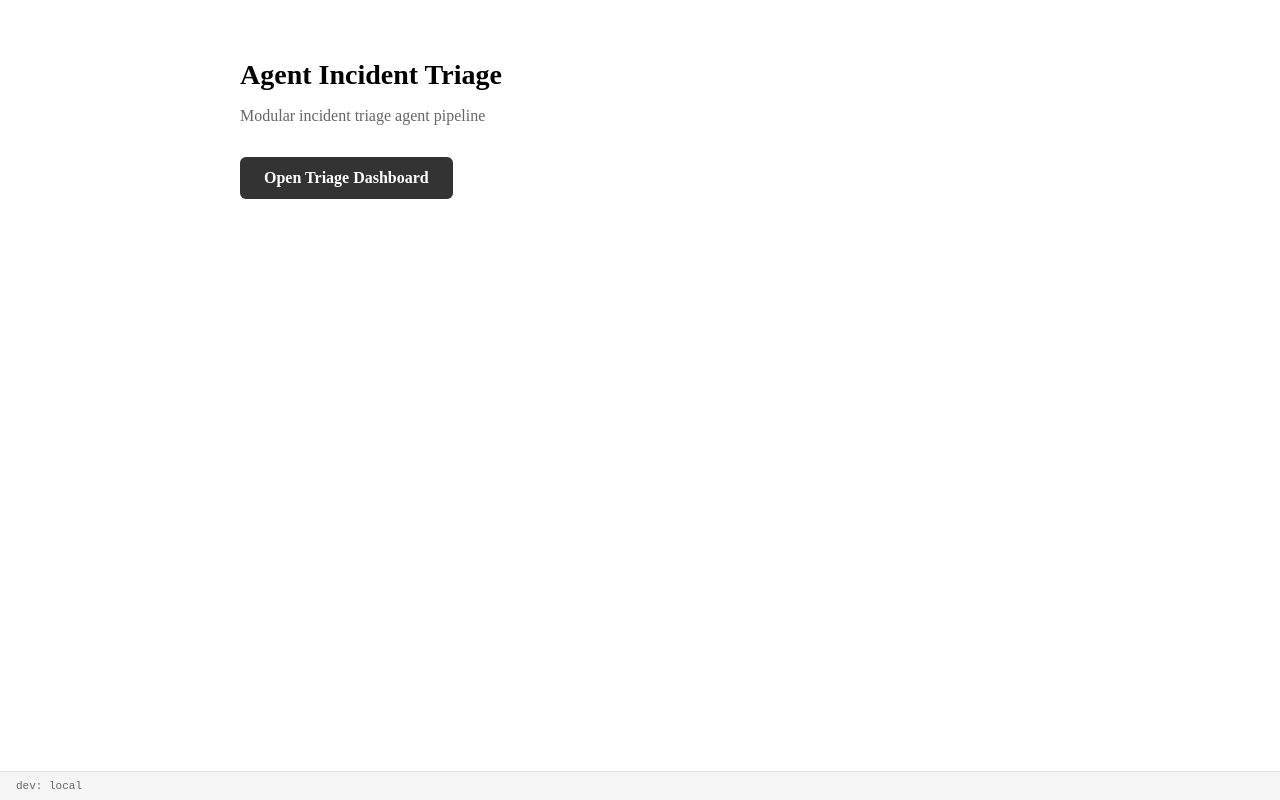
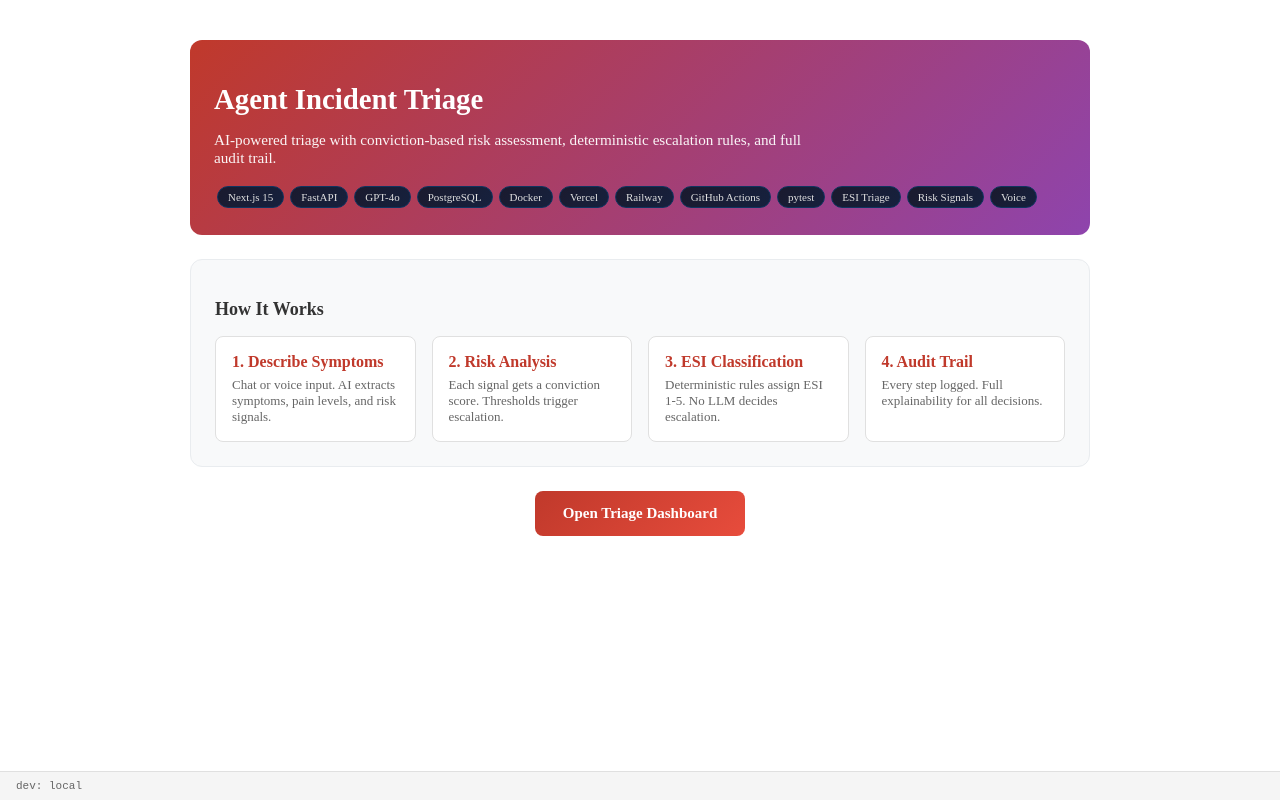
Before and after one commit to techsqrt/agent-incident-triage, a Next.js app in the folder apps/web/: page / in a window 1280 px wide. Built offline with nearby package versions, Linux system fonts and the light colour scheme.

Commit message:
feat: add hero banner and how-it-works on landing page

```diff
--- a/apps/web/src/app/page.tsx
+++ b/apps/web/src/app/page.tsx
@@ -2,30 +2,127 @@
 
 import Link from 'next/link';
 
+function TechBadge({ label, tooltip }: { label: string; tooltip: string }) {
+  return (
+    <span
+      title={tooltip}
+      style={{
+        display: 'inline-block',
+        padding: '4px 10px',
+        margin: '3px',
+        background: 'linear-gradient(135deg, #1a1a2e 0%, #16213e 100%)',
+        border: '1px solid #0f3460',
+        borderRadius: '12px',
+        fontSize: '11px',
+        color: '#e0e0e0',
+        cursor: 'help',
+      }}
+    >
+      {label}
+    </span>
+  );
+}
+
+function HeroBanner() {
+  return (
+    <div
+      style={{
+        background: 'linear-gradient(135deg, #c0392b 0%, #8e44ad 100%)',
+        borderRadius: '12px',
+        padding: '24px',
+        marginBottom: '24px',
+        color: 'white',
+      }}
+    >
+      <h1 style={{ fontSize: '1.8rem', fontWeight: 700, marginBottom: '8px' }}>
+        Agent Incident Triage
+      </h1>
+      <p style={{ fontSize: '0.95rem', opacity: 0.95, marginBottom: '16px', maxWidth: '600px' }}>
+        AI-powered triage with conviction-based risk assessment, deterministic escalation rules, and full audit trail.
+      </p>
+      <div style={{ display: 'flex', flexWrap: 'wrap' }}>
+        <TechBadge label="Next.js 15" tooltip="React frontend with App Router, TypeScript, dynamic routes" />
+        <TechBadge label="FastAPI" tooltip="Python API with Pydantic validation, SQLAlchemy ORM" />
+        <TechBadge label="GPT-4o" tooltip="LLM extraction with structured output, Whisper STT, TTS" />
+        <TechBadge label="PostgreSQL" tooltip="Neon serverless Postgres with JSONB, full audit trail" />
+        <TechBadge label="Docker" tooltip="Multi-stage builds, Docker Compose for local dev" />
+        <TechBadge label="Vercel" tooltip="Frontend deployment with preview builds per PR" />
+        <TechBadge label="Railway" tooltip="API deployment with PostgreSQL addon" />
+        <TechBadge label="GitHub Actions" tooltip="CI/CD: pytest, TypeScript checks, linting" />
+        <TechBadge label="pytest" tooltip="146 unit/integration tests for API and rules" />
+        <TechBadge label="ESI Triage" tooltip="Emergency Severity Index levels 1-5" />
+        <TechBadge label="Risk Signals" tooltip="Conviction thresholds: 20% psychiatric, 50% physical" />
+        <TechBadge label="Voice" tooltip="Real-time recording, Whisper transcription, TTS playback" />
+      </div>
+    </div>
+  );
+}
+
+function HowItWorks() {
+  return (
+    <div style={{
+      padding: '24px',
+      background: '#f8f9fa',
+      borderRadius: '12px',
+      border: '1px solid #e9ecef',
+      marginBottom: '24px',
+    }}>
+      <h2 style={{ fontSize: '18px', fontWeight: 'bold', marginBottom: '16px', color: '#333' }}>
+        How It Works
+      </h2>
+      <div style={{ display: 'grid', gridTemplateColumns: 'repeat(auto-fit, minmax(200px, 1fr))', gap: '16px' }}>
+        <div style={{ padding: '16px', background: '#fff', borderRadius: '8px', border: '1px solid #e0e0e0' }}>
+          <div style={{ fontWeight: 'bold', marginBottom: '6px', color: '#c0392b' }}>1. Describe Symptoms</div>
+          <p style={{ fontSize: '13px', color: '#666', margin: 0 }}>
+            Chat or voice input. AI extracts symptoms, pain levels, and risk signals.
+          </p>
+        </div>
+        <div style={{ padding: '16px', background: '#fff', borderRadius: '8px', border: '1px solid #e0e0e0' }}>
+          <div style={{ fontWeight: 'bold', marginBottom: '6px', color: '#c0392b' }}>2. Risk Analysis</div>
+          <p style={{ fontSize: '13px', color: '#666', margin: 0 }}>
+            Each signal gets a conviction score. Thresholds trigger escalation.
+          </p>
+        </div>
+        <div style={{ padding: '16px', background: '#fff', borderRadius: '8px', border: '1px solid #e0e0e0' }}>
+          <div style={{ fontWeight: 'bold', marginBottom: '6px', color: '#c0392b' }}>3. ESI Classification</div>
+          <p style={{ fontSize: '13px', color: '#666', margin: 0 }}>
+            Deterministic rules assign ESI 1-5. No LLM decides escalation.
+          </p>
+        </div>
+        <div style={{ padding: '16px', background: '#fff', borderRadius: '8px', border: '1px solid #e0e0e0' }}>
+          <div style={{ fontWeight: 'bold', marginBottom: '6px', color: '#c0392b' }}>4. Audit Trail</div>
+          <p style={{ fontSize: '13px', color: '#666', margin: 0 }}>
+            Every step logged. Full explainability for all decisions.
+          </p>
+        </div>
+      </div>
+    </div>
+  );
+}
+
 export default function HomePage() {
   return (
-    <div style={{ padding: '32px', maxWidth: '800px', margin: '0 auto' }}>
-      <h1 style={{ fontSize: '28px', fontWeight: 'bold', marginBottom: '8px' }}>
-        Agent Incident Triage
-      </h1>
-      <p style={{ color: '#666', marginBottom: '32px' }}>
-        Modular incident triage agent pipeline
-      </p>
+    <div style={{ padding: '32px', maxWidth: '900px', margin: '0 auto' }}>
+      <HeroBanner />
+      <HowItWorks />
 
+      <div style={{ textAlign: 'center' }}>
         <Link
           href="/triage"
           style={{
             display: 'inline-block',
-          padding: '12px 24px',
-          background: '#333',
+            padding: '14px 28px',
+            background: 'linear-gradient(135deg, #c0392b 0%, #e74c3c 100%)',
             color: '#fff',
-          borderRadius: '6px',
+            borderRadius: '8px',
             textDecoration: 'none',
             fontWeight: 'bold',
+            fontSize: '15px',
           }}
         >
           Open Triage Dashboard
         </Link>
       </div>
+    </div>
   );
 }
```
Lines whose indentation alone changed are shown as unchanged.
